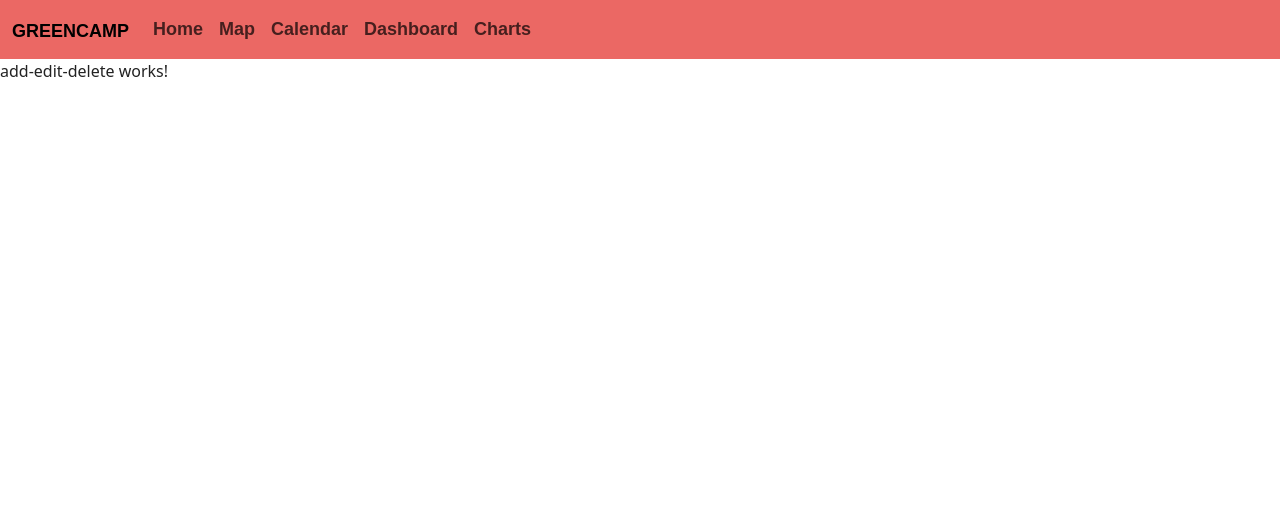
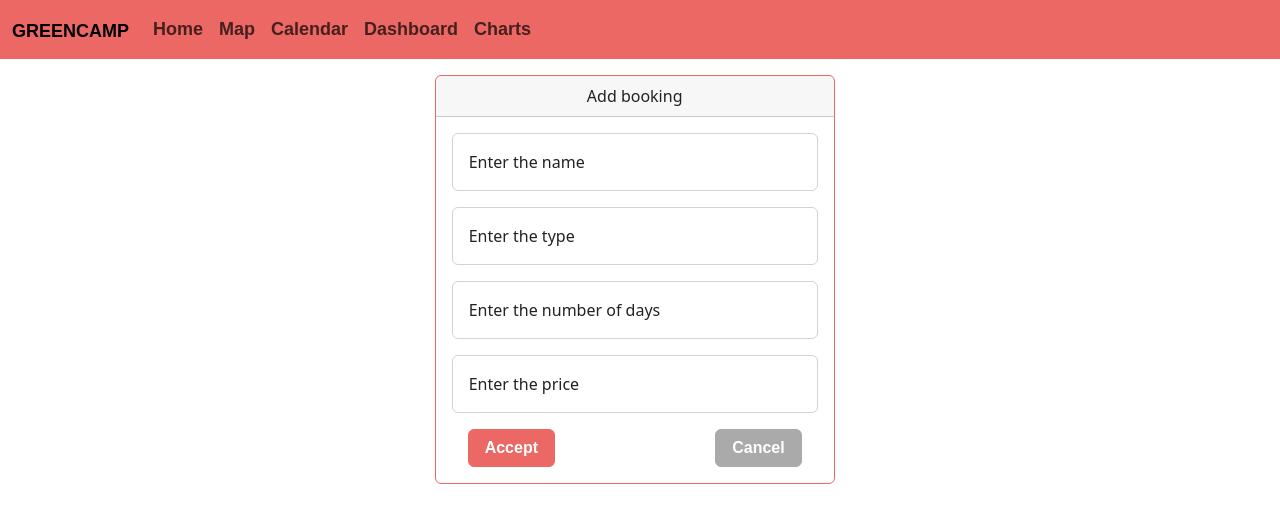
Before and after one commit to Ilmira83/Sprint8_Backend, an Angular app in the folder frontend/: page /add in a window 1280 px wide. Shown: the top 522 px of the page. Built offline with nearby package versions, Linux system fonts and the light colour scheme; a web font is replaced by a local one.

Commit message:
feat:add forms inputs to add_edit_delete html.

```diff
--- a/frontend/src/app/pages/add-edit-delete/add-edit-delete.component.html
+++ b/frontend/src/app/pages/add-edit-delete/add-edit-delete.component.html
@@ -1 +1,31 @@
-<p>add-edit-delete works!</p>
+<div class="row">
+  <div class="col-lg-4 offset-lg-4 mt-3">
+    <div class="card border-primary mb-3" style="max-width: 25rem;">
+      <div class="card-header text-center">Add booking</div>
+      <div class="card-body">
+        <form>
+          <div class="form-floating mb-3">
+            <input type="email" class="form-control" id="floatingInput1" placeholder="Enter the name">
+            <label for="floatingInput">Enter the name</label>
+          </div>
+          <div class="form-floating mb-3">
+            <input type="email" class="form-control" id="floatingInput2" placeholder="Enter the type">
+            <label for="floatingInput">Enter the type</label>
+          </div>
+          <div class="form-floating mb-3">
+            <input type="email" class="form-control" id="floatingInput3" placeholder="Enter the number of days">
+            <label for="floatingInput">Enter the number of days</label>
+          </div>
+          <div class="form-floating mb-3">
+            <input type="email" class="form-control" id="floatingInput4" placeholder="Enter the price">
+            <label for="floatingInput">Enter the price</label>
+          </div>
+        </form>
+        <div class="form-buttons d-flex justify-content-between px-3">
+          <button type="button" class="btn btn-primary">Accept</button>
+          <button type="button" class="btn btn-secondary">Cancel</button>
+        </div>
+      </div>
+    </div>
+  </div>
+</div>
```
Also changed, not shown: 1 other file (tests, documents, lock files or other folders).
